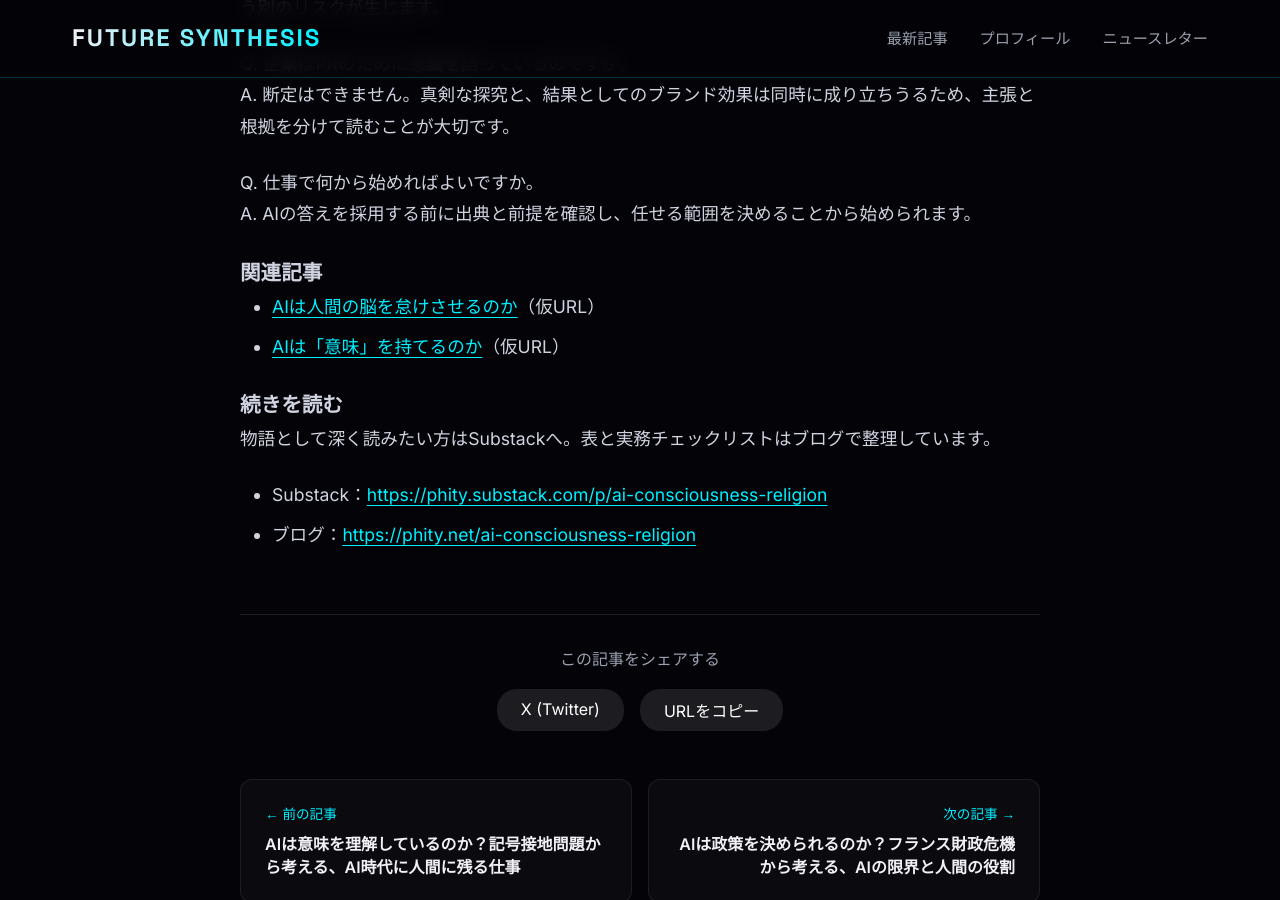
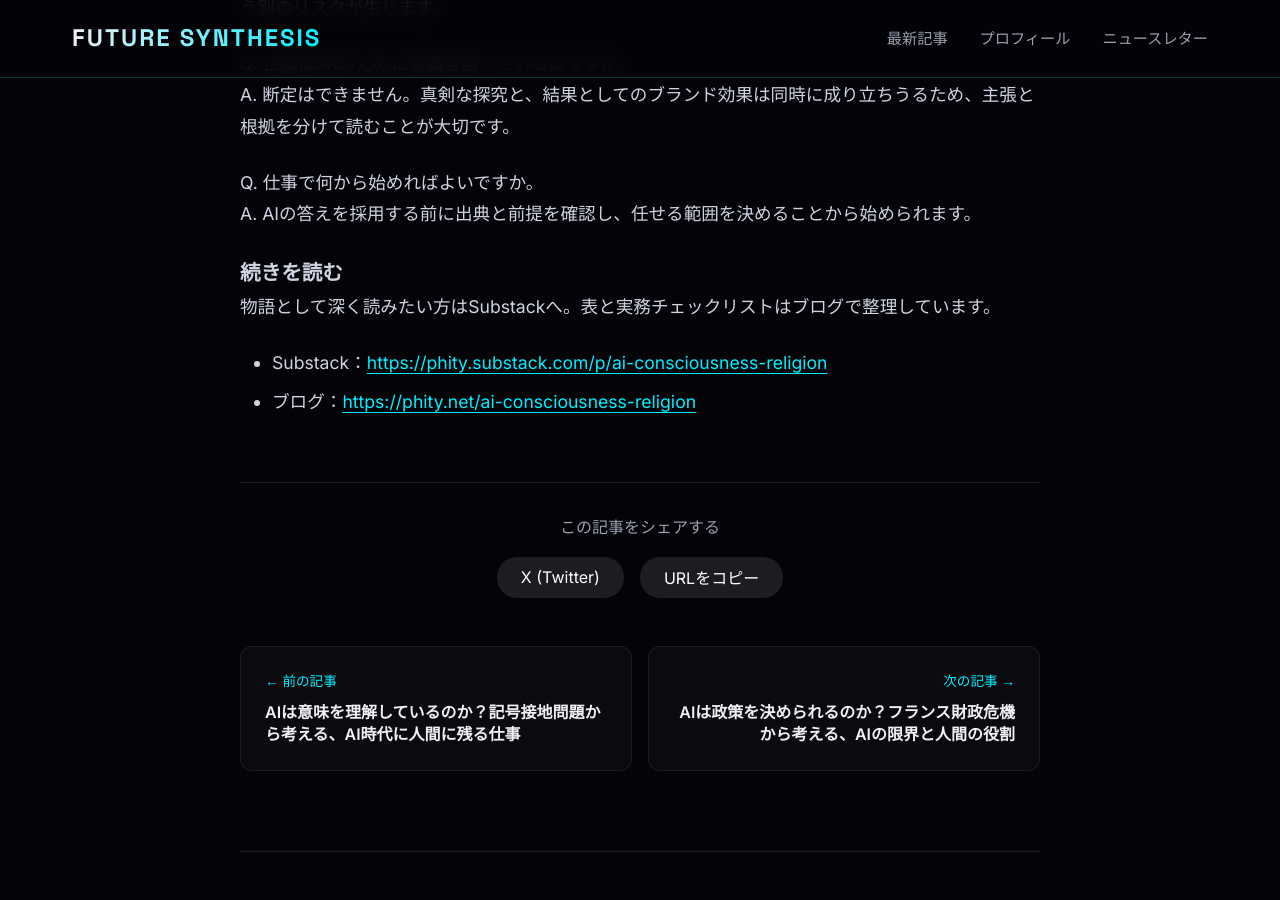
Before and after one commit to phity-j/future_synthesis, a Jekyll site: the page built from _posts/2026-10-08-ai20263.md, in a window 1280 px wide and 900 px high, scrolled down 3207 px. Built offline with Jekyll 4.4.1, drawn with Linux system fonts in a browser that asks for light colours; our own code applies the rules of GitHub Pages for plain Markdown files.

Commit message:
Update _posts/2026-10-08-ai20263.md (via Pages CMS)

```diff
--- a/_posts/2026-10-08-ai20263.md
+++ b/_posts/2026-10-08-ai20263.md
@@ -82,11 +82,6 @@ A. 断定はできません。真剣な探究と、結果としてのブラン
 Q. 仕事で何から始めればよいですか。
 A. AIの答えを採用する前に出典と前提を確認し、任せる範囲を決めることから始められます。
 
-### 関連記事
-
-- [AIは人間の脳を怠けさせるのか](https://phity-j.github.io/future_synthesis/ai-brain-lazy/)（仮URL）
-- [AIは「意味」を持てるのか](https://phity-j.github.io/future_synthesis/ai-cell-token/)（仮URL）
-
 ### 続きを読む
 
 物語として深く読みたい方はSubstackへ。表と実務チェックリストはブログで整理しています。
```
